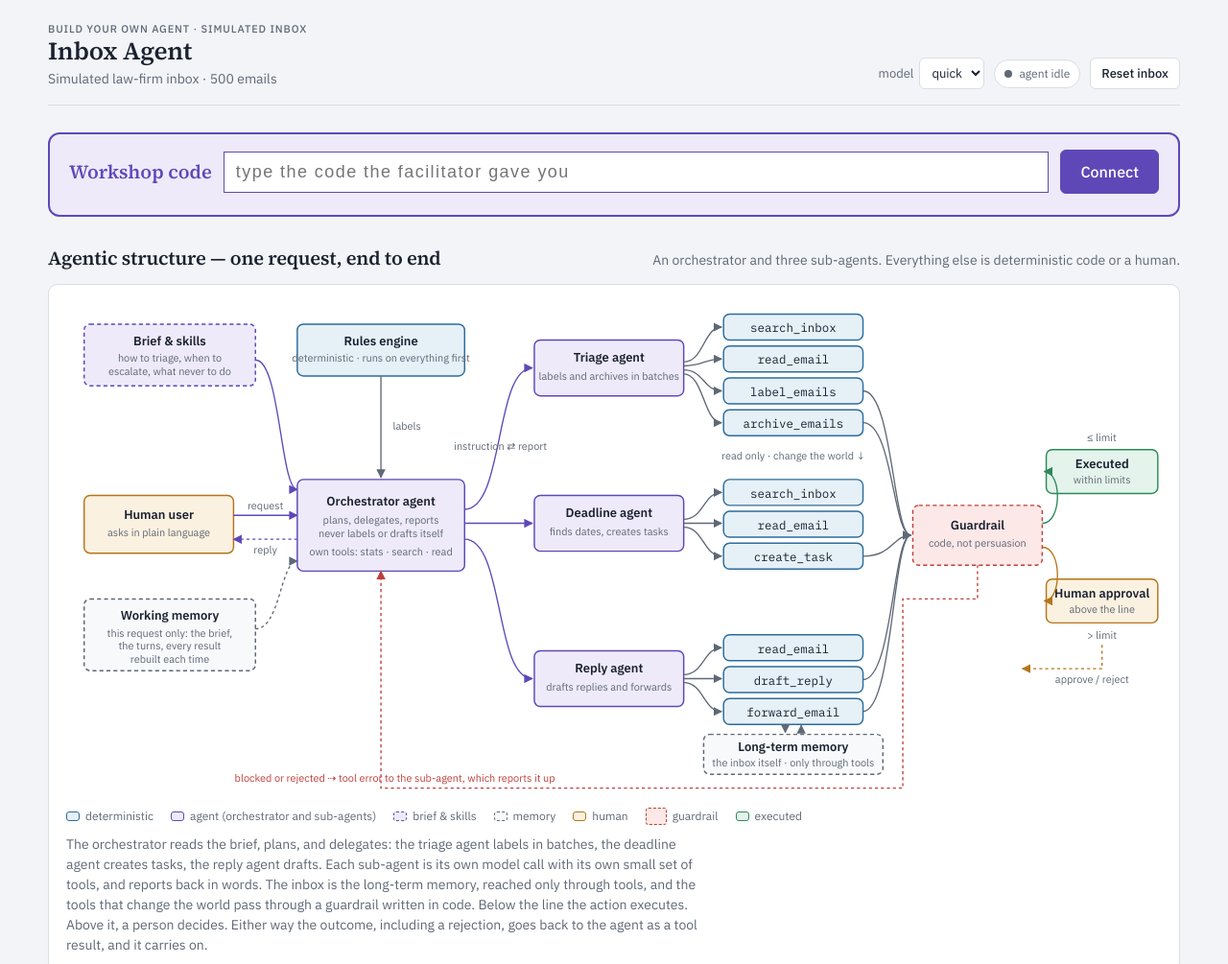
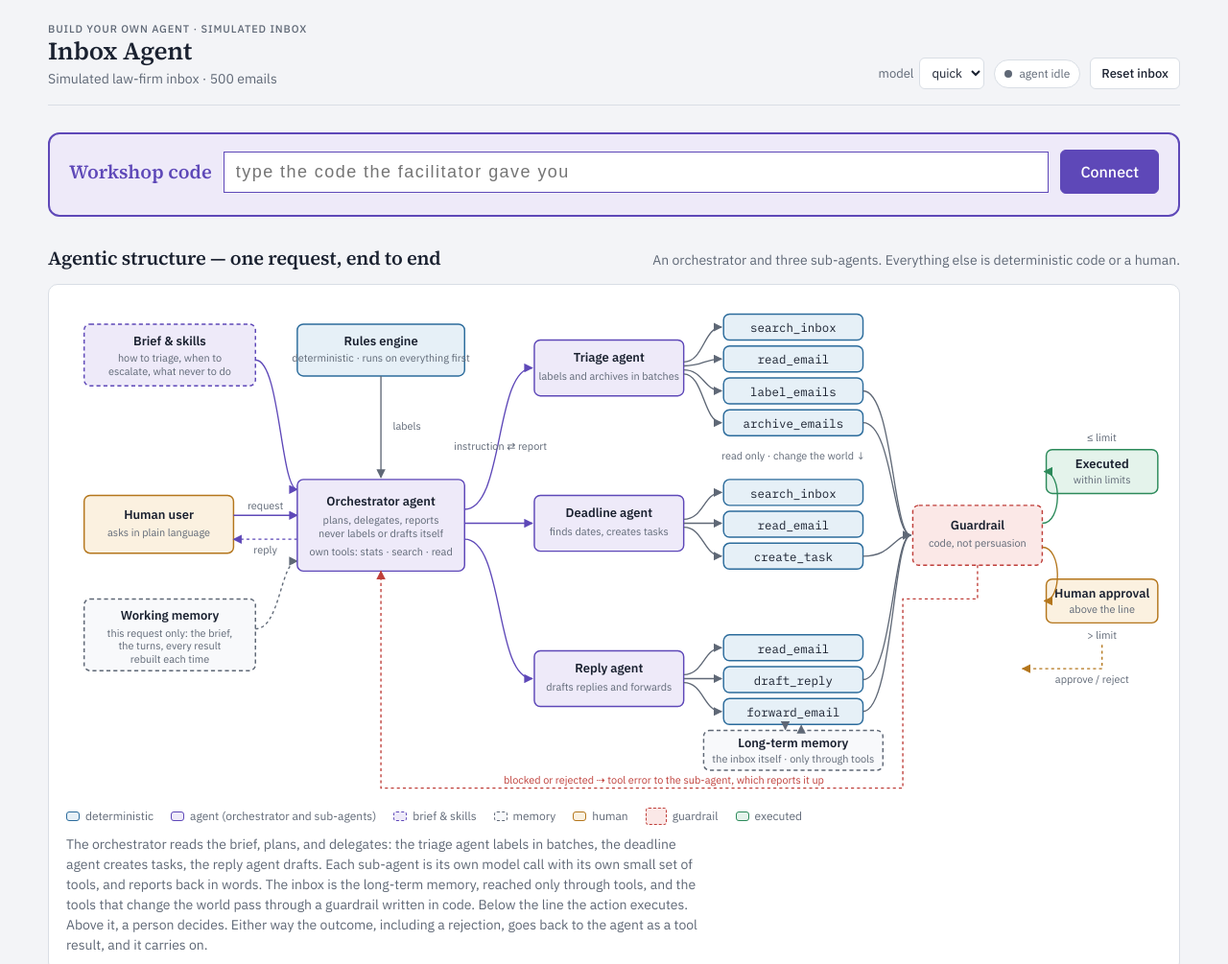
Before and after one commit to drestrepoa/Claudecode, a website: page src/inbox-agent.src.html in a window 1280 px wide. Shown: the top 1005 px of the page at 96% size. Drawn offline with Linux system fonts and the light colour scheme.

Commit message:
HR branch: rebuild

```diff
--- a/src/inbox-agent.src.html
+++ b/src/inbox-agent.src.html
@@ -309,10 +309,10 @@ footer{color:var(--muted);font-size:12.5px;max-width:90ch;border-top:1px solid v
       <path class="edge human" d="M980 248 C1000 248 1000 302 982 302" marker-end="url(#ar-h)"/><text x="1040" y="340" text-anchor="middle" class="small">&gt; limit</text>
       <path class="edge human result" d="M1040 346 V370 H960" marker-end="url(#ar-h)"/><text x="1030" y="384" text-anchor="middle" class="small">approve / reject</text>
       <!-- long-term memory -->
-      <g class="n-mem"><rect x="640" y="436" width="180" height="40"/><text x="730" y="453" text-anchor="middle" font-weight="600">Long-term memory</text><text x="730" y="468" text-anchor="middle" class="small">the inbox itself · only through tools</text></g>
-      <path class="edge" d="M722 426 V434" marker-end="url(#ar)"/><path class="edge result" d="M738 434 V427" marker-end="url(#ar)"/>
+      <g class="n-mem"><rect x="640" y="432" width="180" height="40"/><text x="730" y="449" text-anchor="middle" font-weight="600">Long-term memory</text><text x="730" y="464" text-anchor="middle" class="small">the inbox itself · only through tools</text></g>
+      <path class="edge" d="M722 426 V431" marker-end="url(#ar)"/><path class="edge result" d="M738 431 V427" marker-end="url(#ar)"/>
       <!-- return path -->
-      <path class="edge guard result" d="M915 266 V300 H840 V490 H316 V272" marker-end="url(#ar-g)"/><text x="330" y="484" text-anchor="middle" class="small" style="fill:var(--guard)">blocked or rejected ⇢ tool error to the sub-agent, which reports it up</text>
+      <path class="edge guard result" d="M915 266 V300 H840 V490 H316 V272" marker-end="url(#ar-g)"/><text x="600" y="485" text-anchor="middle" class="small" style="fill:var(--guard)">blocked or rejected ⇢ tool error to the sub-agent, which reports it up</text>
     </svg>
     <div class="legend" style="margin-top:10px">
       <span><i class="sw det"></i>deterministic</span><span><i class="sw agent"></i>agent (orchestrator and sub-agents)</span><span><i class="sw skill"></i>brief &amp; skills</span><span><i class="sw mem"></i>memory</span><span><i class="sw human"></i>human</span><span><i class="sw guard"></i>guardrail</span><span><i class="sw ok"></i>executed</span>
```
Also changed, not shown: inbox-agent.html (+3 -3 lines), site/index.html (+3 -3 lines).
